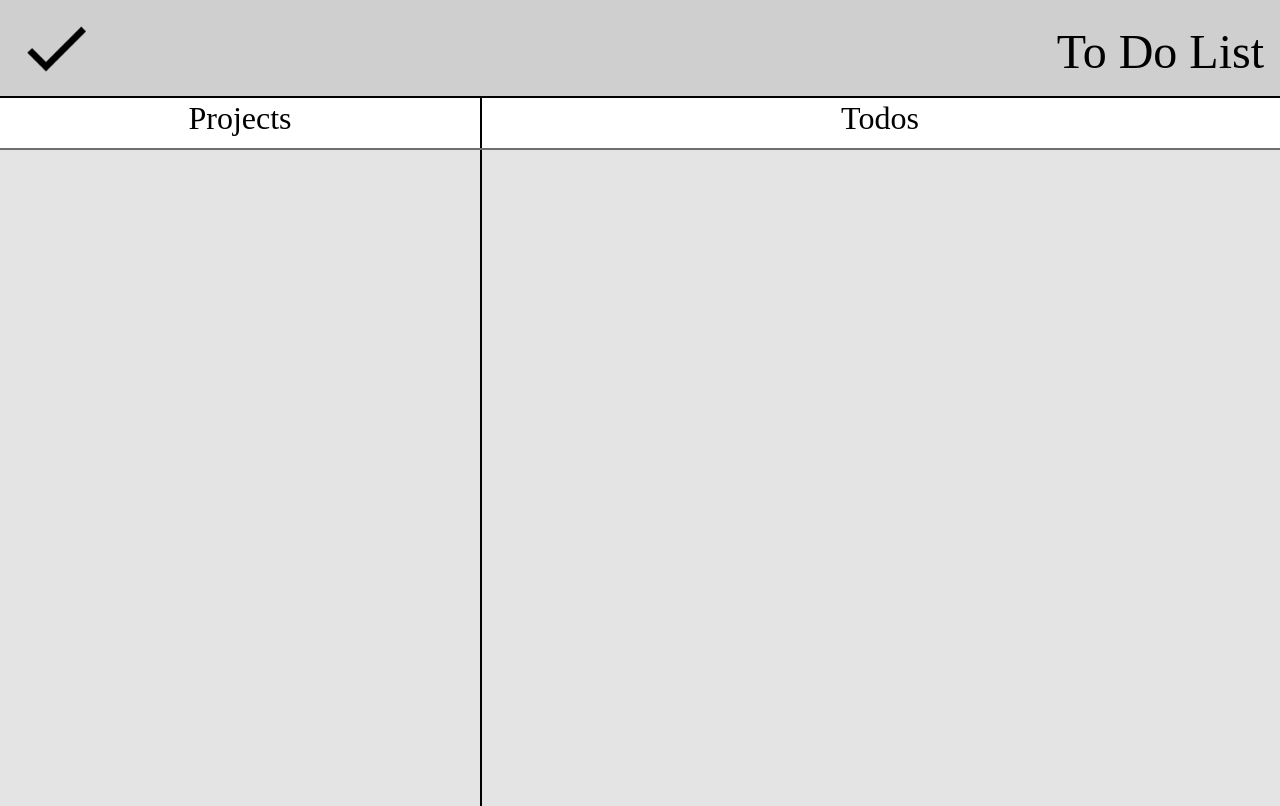
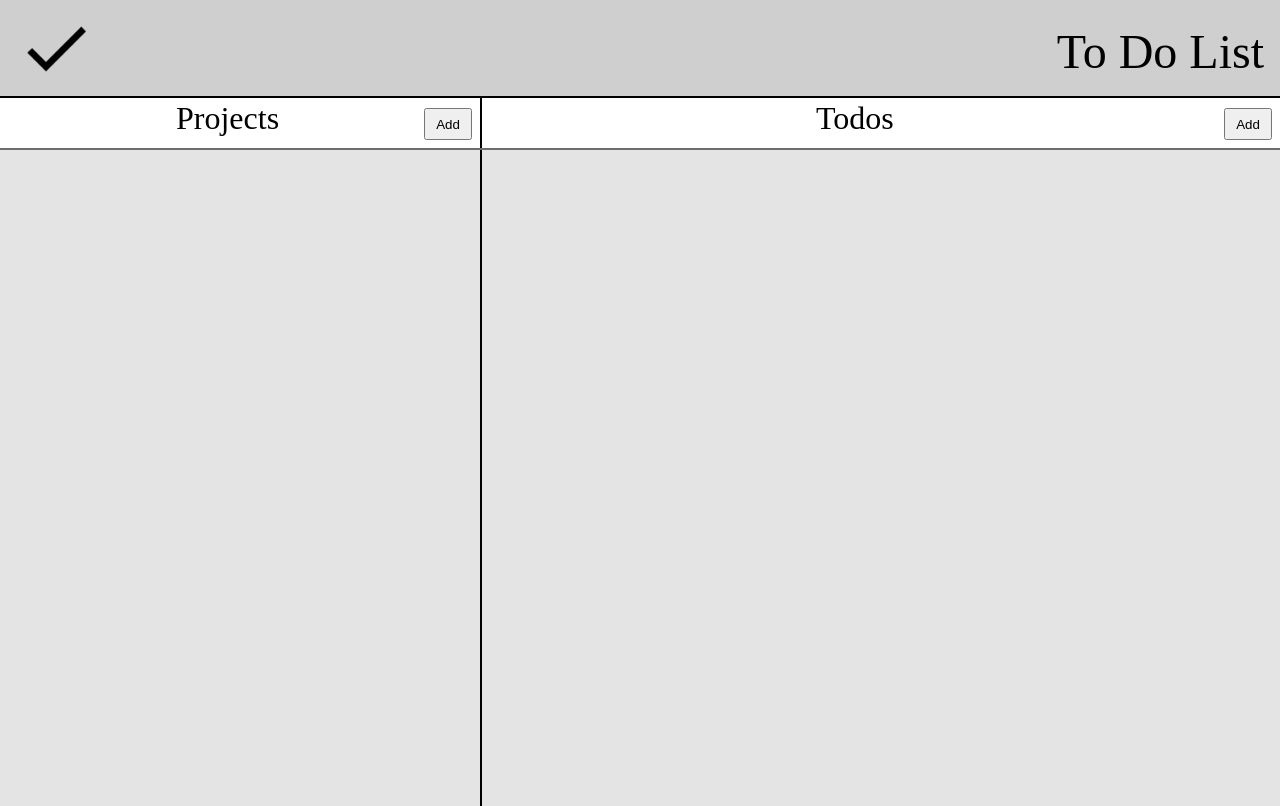
Before and after one commit to ddevaul/todo-list, a plain HTML site: page index.html in a window 1280 px wide. Drawn offline with Linux system fonts and the light colour scheme.

Commit message:
Styling for the reorganized headers.

```diff
--- a/style.css
+++ b/style.css
@@ -66,13 +66,27 @@ body{
     font-size: 2rem;
     height: 3rem;
     width: 100%;
-    text-align: center;
+    display: flex;
+    justify-content: space-between;
     padding-top: .25rem;
     border-bottom: 2px solid rgb(110, 110, 110);
 }
 
 .projects-header{
     border-right: 2px solid black;
+}
+
+.two-columns .sub-title{
+    width: 4rem;
+    margin-left: calc(50% - 4rem);
+}
+
+.todo-header button,
+.projects-header button{
+    width: 3rem;
+    height: 2rem;
+    margin-top: 0.5rem;
+    margin-right: 0.5rem;
 }
 
 .todo-item-outer{
```
